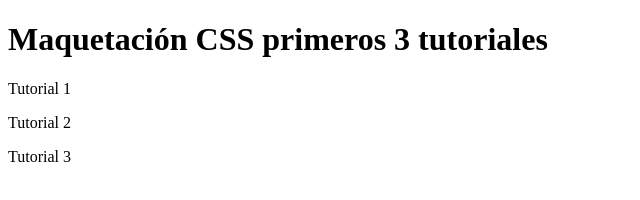
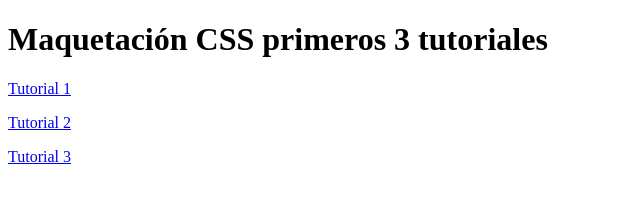
Before and after one commit to cosmincostea21/maquetacion, a plain HTML site: page index.html in a window 1280 px wide. Shown: the whole page, without its empty margins (0-640 px from the left). Drawn offline with Linux system fonts and the light colour scheme.

Commit message:
version2

```diff
--- a/index.html
+++ b/index.html
@@ -7,11 +7,11 @@
 </head>
 <body>
     <h1>Maquetación CSS primeros 3 tutoriales</h1>
-    <p><a href="index1.html"></a>Tutorial 1</p>
+    <p><a href="index1.html">Tutorial 1</a></p>
 
-    <p><a href="index2.html"></a>Tutorial 2</p>
+    <p><a href="index2.html">Tutorial 2</a></p>
 
-    <p><a href="index3.html"></a>Tutorial 3</p>
+    <p><a href="index3.html">Tutorial 3</a></p>
 
 </body>
 </html>
```
